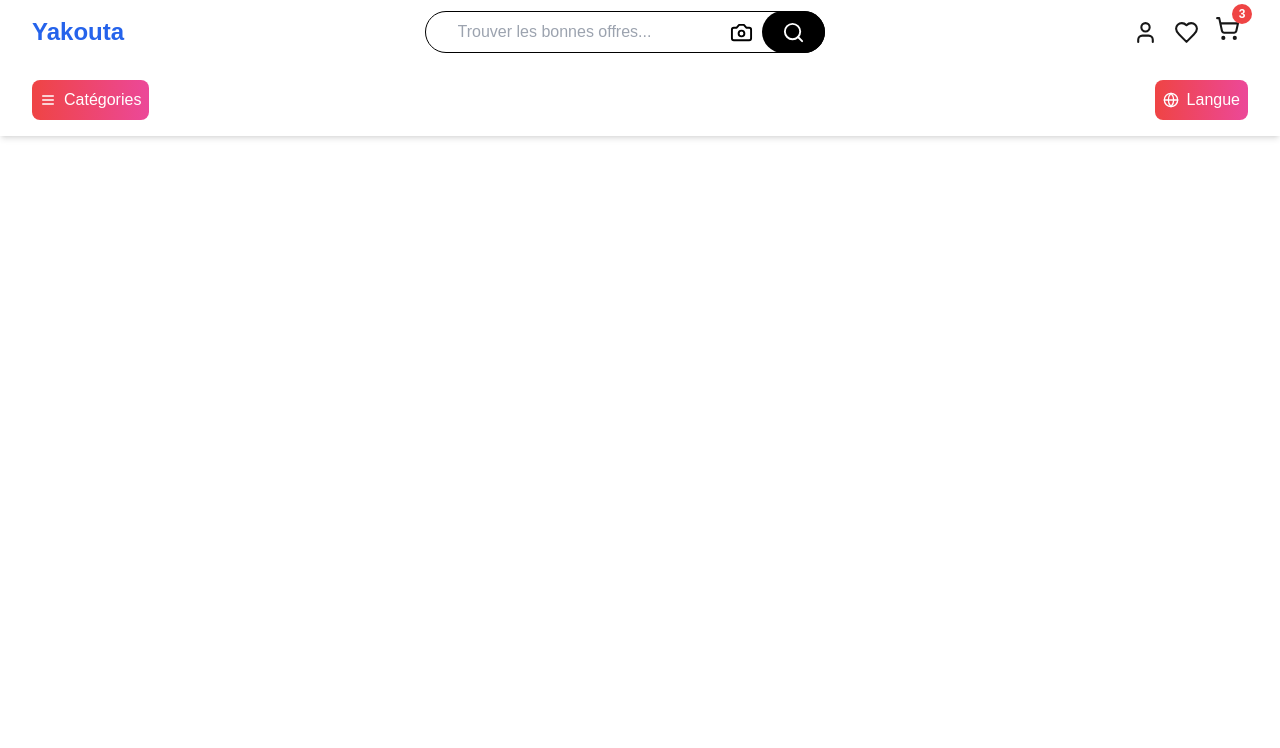
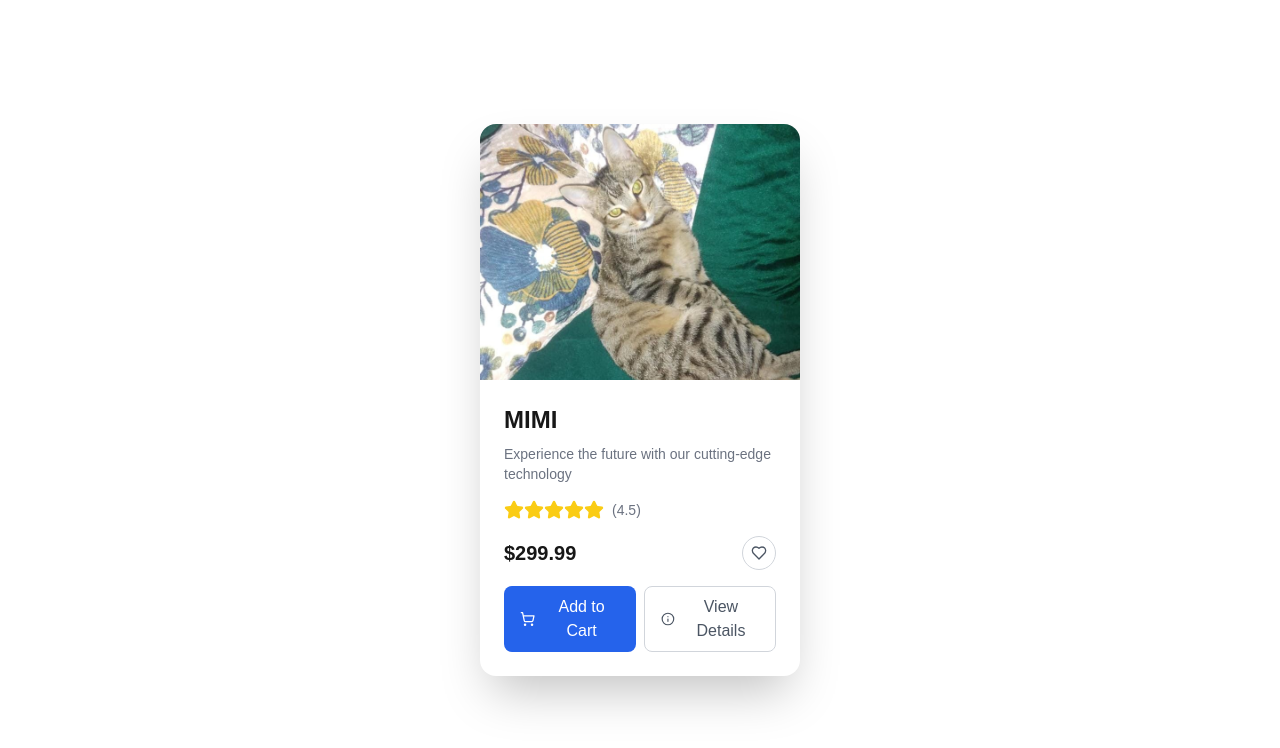
Before and after one commit to AchrafMajidi/E-commerce-frontend, a Next.js app: page / in a window 1280 px wide. Shown: the top 748 px of the page. Built offline with nearby package versions, Linux system fonts and the light colour scheme.

Commit message:
new commit

```diff
--- a/src/app/components/product/ProductCard.tsx
+++ b/src/app/components/product/ProductCard.tsx
@@ -0,0 +1,58 @@
+import { ShoppingCart, Heart, Star, Info } from 'lucide-react'
+
+export default function CreativeProductCard() {
+  const rating = 4.5;
+  const maxRating = 5;
+
+  return (
+    <div className="w-80 bg-white rounded-2xl shadow-2xl overflow-hidden relative">
+      <div className="h-64 overflow-hidden relative group">
+        <img
+          src="/WhatsApp Image 2024-10-18 à 23.15.03_6cec2a0e.jpg?height=256&width=320"
+          alt="Product Image"
+          className="w-full h-full object-cover transition-transform duration-500 ease-in-out group-hover:scale-110"
+        />
+      </div>
+      <div className="p-6 flex flex-col justify-between relative">
+        <div>
+          <h2 className="text-2xl font-bold mb-2">MIMI</h2>
+          <p className="text-gray-500 text-sm mb-4">Experience the future with our cutting-edge technology</p>
+          <div className="flex items-center mb-4">
+            {[...Array(maxRating)].map((_, i) => (
+              <Star
+                key={i}
+                className={`w-5 h-5 ${
+                  i < Math.floor(rating)
+                    ? 'text-yellow-400 fill-current'
+                    : i < rating
+                    ? 'text-yellow-400 fill-current'
+                    : 'text-gray-300'
+                }`}
+              />
+            ))}
+            <span className="ml-2 text-sm text-gray-500">({rating.toFixed(1)})</span>
+          </div>
+        </div>
+        <div>
+          <div className="flex justify-between items-center mb-4">
+            <span className="text-xl font-bold">$299.99</span>
+            {/* Bouton de like stylisé manuellement */}
+            <button className="p-2 border border-gray-300 rounded-full text-gray-600 hover:bg-gray-100">
+              <Heart className="h-4 w-4" />
+            </button>
+          </div>
+          <div className="grid grid-cols-2 gap-2">
+            {/* Bouton d'ajout au panier stylisé manuellement */}
+            <button className="w-full bg-blue-600 text-white py-2 px-4 rounded-lg flex items-center justify-center hover:bg-blue-700">
+              <ShoppingCart className="mr-2 h-4 w-4" /> Add to Cart
+            </button>
+            {/* Bouton de détails stylisé manuellement */}
+            <button className="w-full border border-gray-300 py-2 px-4 rounded-lg flex items-center justify-center text-gray-600 hover:bg-gray-100">
+              <Info className="mr-2 h-4 w-4" /> View Details
+            </button>
+          </div>
+        </div>
+      </div>
+    </div>
+  )
+}
--- a/src/app/page.tsx
+++ b/src/app/page.tsx
@@ -4,11 +4,13 @@ import React from "react";
 import Navbar from "./components/layout/Navbar";
 import Image from "next/image";
 import Header from "./components/layout/header";
+import ProductCard from "./components/product/ProductCard";
 
 export default function Home() {
   return (
-    <div>
-      <Header />
+    <div className="flex justify-center items-center min-h-screen">
+
+      <ProductCard/>
 
     </div>
   );
```
Also changed, not shown: public/WhatsApp Image 2024-10-18 à 23.15.03_6cec2a0e.jpg (added).
